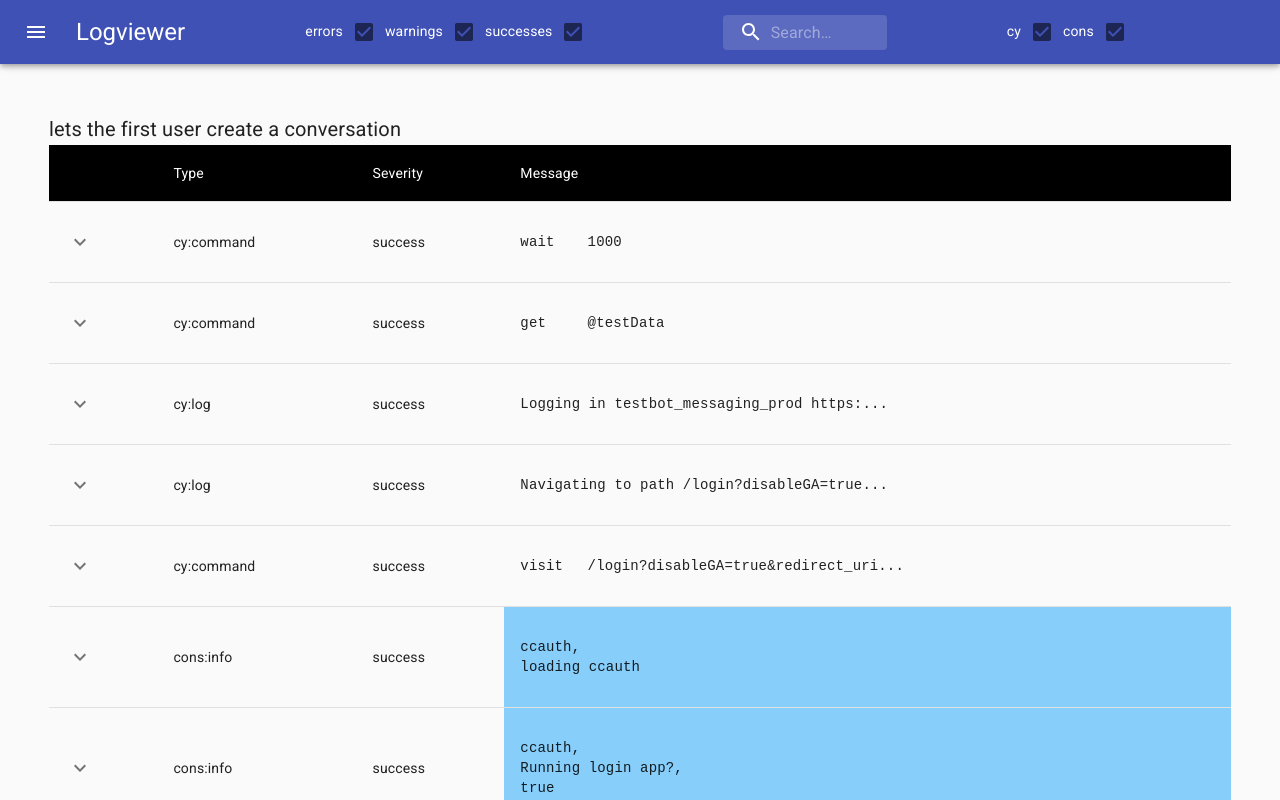
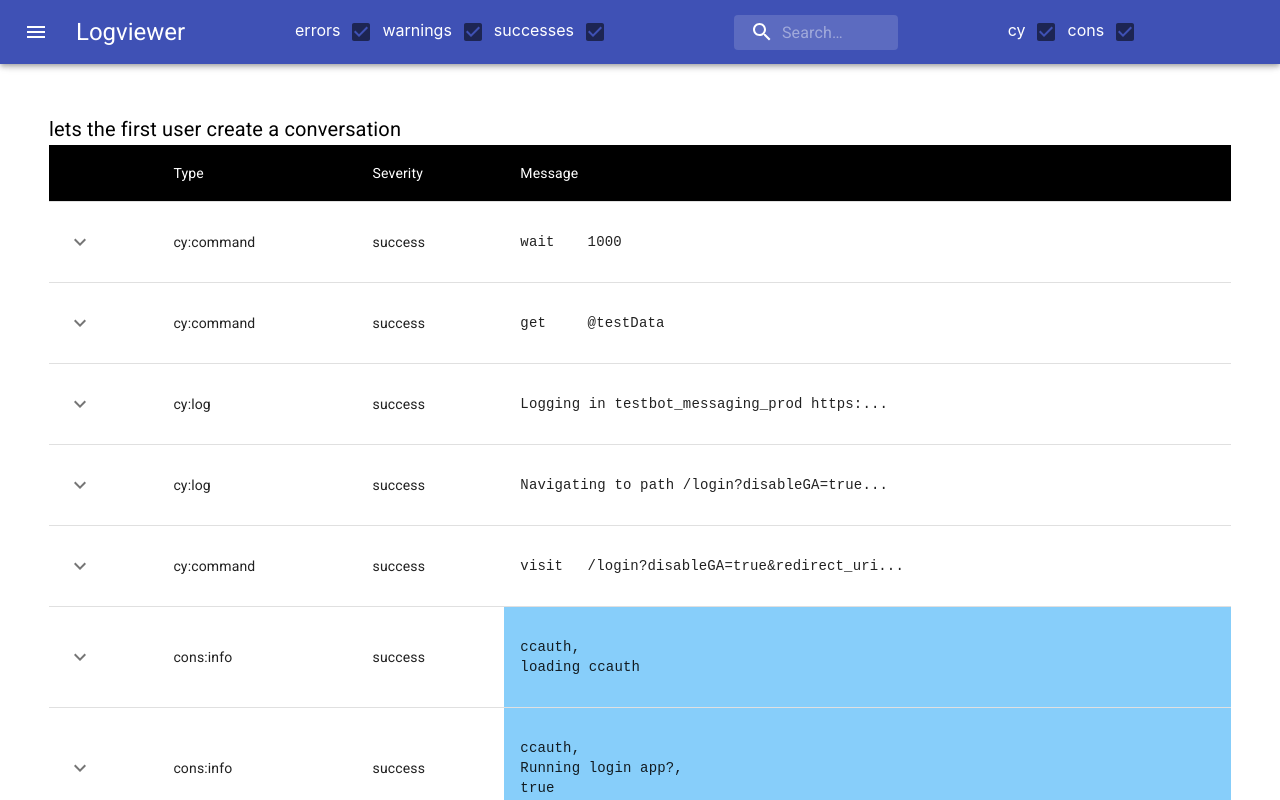
Before and after one commit to NalaElRayes/logging-and-testing, a React (Create React App) app: page / in a window 1280 px wide. Shown: the top 800 px of the page. Built offline with nearby package versions, Linux system fonts and the light colour scheme.

Commit message:
Break out Appbar from Index
Breaking out Appbar component from index.

```diff
--- /dev/null
+++ b/src/components/Appbar/index.js
@@ -0,0 +1,59 @@
+import React from "react";
+import IconButton from "@material-ui/core/IconButton";
+import MenuIcon from "@material-ui/icons/Menu";
+import AppBar from "@material-ui/core/AppBar";
+import Toolbar from "@material-ui/core/Toolbar";
+import Filter from "../Filter/index";
+import Typography from "@material-ui/core/Typography";
+import clsx from "clsx";
+
+const AppBarComponent = ({
+  search,
+  setSearch,
+  appliedFilter,
+  appliedFilterType,
+  onCheckboxChanged,
+  onCheckboxChangedType,
+  classesDrawer,
+  open,
+  handleDrawerOpen,
+}) => {
+  return (
+    <>
+      <AppBar
+        position="fixed"
+        className={clsx(classesDrawer.appBar, {
+          [classesDrawer.appBarShift]: open,
+        })}
+      >
+        <Toolbar>
+          <IconButton
+            color="inherit"
+            aria-label="open drawer"
+            onClick={handleDrawerOpen}
+            edge="start"
+            className={clsx(
+              classesDrawer.menuButton,
+              open && classesDrawer.hide
+            )}
+          >
+            <MenuIcon />
+          </IconButton>
+          <Typography id="#top" variant="h5" noWrap>
+            Logviewer
+          </Typography>
+          <Filter
+            search={search}
+            appliedFilter={appliedFilter}
+            appliedFilterType={appliedFilterType}
+            onSearchChange={(searchString) => setSearch(searchString)}
+            onCheckboxChanged={onCheckboxChanged}
+            onCheckboxChangedType={onCheckboxChangedType}
+          />
+        </Toolbar>
+      </AppBar>
+    </>
+  );
+};
+
+export default AppBarComponent;
--- a/src/components/Index.js
+++ b/src/components/Index.js
@@ -2,13 +2,7 @@ import React, { useState } from "react";
 import { useStyles1, StyledTableCell } from "./TableRow/styles";
 import clsx from "clsx";
 import { makeStyles, useTheme } from "@material-ui/core/styles";
-
-import CssBaseline from "@material-ui/core/CssBaseline";
-import AppBar from "@material-ui/core/AppBar";
-import Toolbar from "@material-ui/core/Toolbar";
 import Typography from "@material-ui/core/Typography";
-import IconButton from "@material-ui/core/IconButton";
-import MenuIcon from "@material-ui/icons/Menu";
 
 import DrawerComponent from "./Drawer";
 
@@ -22,8 +16,9 @@ import TableRowComponent from "./TableRow";
 
 import { getColor } from "./TableRow/utils";
 import { useApiGet } from "../hooks/useApiGet";
-import Filter from "./Filter";
+
 import { filterSearch } from "./utils";
+import AppBarComponent from "./Appbar";
 
 function Index() {
   const data = useApiGet();
@@ -143,39 +138,17 @@ function Index() {
   return (
     <div>
       <div className={classesDrawer.root}>
-        <CssBaseline />
-        <AppBar
-          position="fixed"
-          className={clsx(classesDrawer.appBar, {
-            [classesDrawer.appBarShift]: open,
-          })}
-        >
-          <Toolbar>
-            <IconButton
-              color="inherit"
-              aria-label="open drawer"
-              onClick={handleDrawerOpen}
-              edge="start"
-              className={clsx(
-                classesDrawer.menuButton,
-                open && classesDrawer.hide
-              )}
-            >
-              <MenuIcon />
-            </IconButton>
-            <Typography id="#top" variant="h5" noWrap>
-              Logviewer
-            </Typography>
-            <Filter
+        <AppBarComponent
           search={search}
+          setSearch={setSearch}
           appliedFilter={appliedFilter}
           appliedFilterType={appliedFilterType}
-              onSearchChange={(searchString) => setSearch(searchString)}
           onCheckboxChanged={onCheckboxChanged}
           onCheckboxChangedType={onCheckboxChangedType}
+          classesDrawer={classesDrawer}
+          open={open}
+          handleDrawerOpen={handleDrawerOpen}
         />
-          </Toolbar>
-        </AppBar>
 
         <DrawerComponent
           classesDrawer={classesDrawer}
```
Lines whose indentation alone changed are shown as unchanged.
